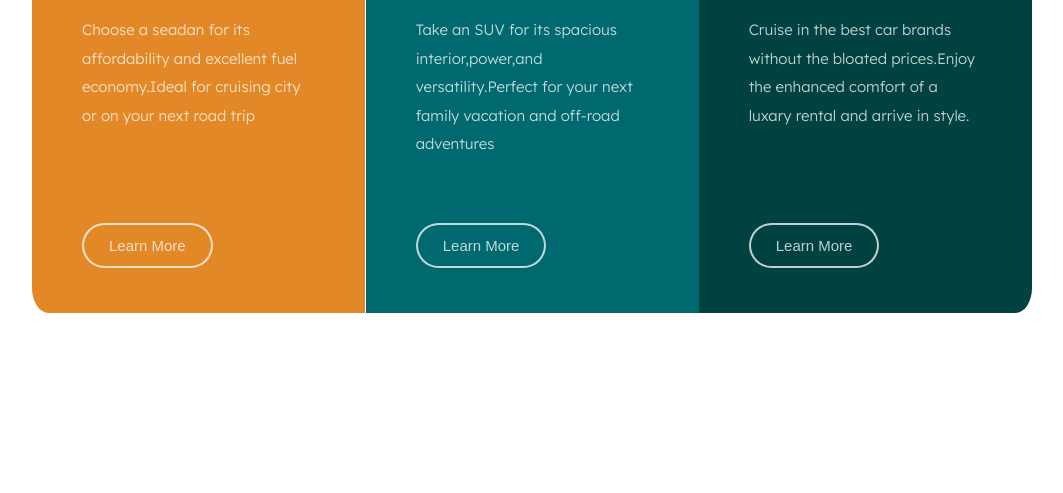
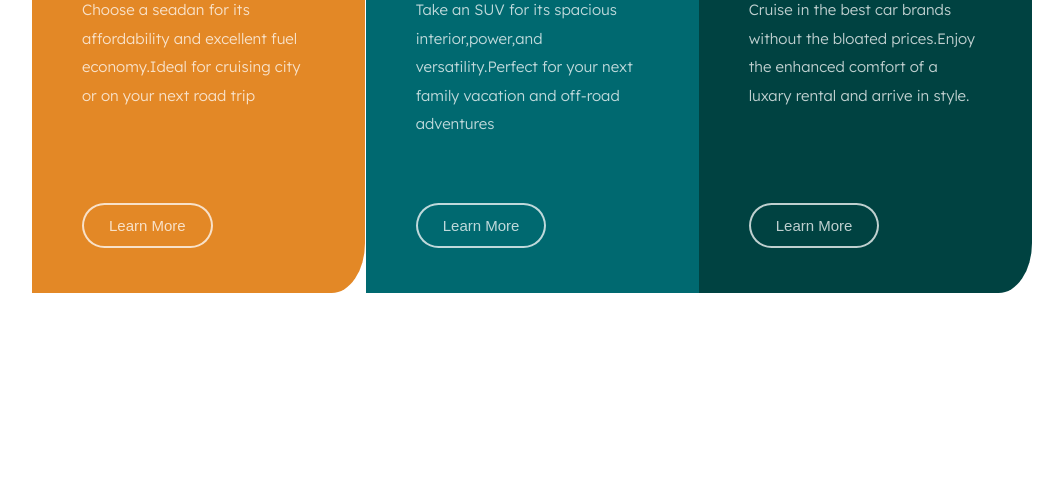
Before and after one commit to Rudrooo/problem1, a plain HTML site: page index.html in a window 1280 px wide. Shown: the part 307-800 px from the top of the page, without its empty margins (108-1171 px from the left). Drawn offline with Linux system fonts and the light colour scheme.

Commit message:
border radius and top pdding of full box

```diff
--- a/css/style.css
+++ b/css/style.css
@@ -8,7 +8,7 @@ body{
     height:100%;
     position: absolute;
     background-color:  hsl(31, 77%, 52%);
-    border-radius:  5%  0 0 5%;
+    border-radius:  0  10% 10% 0;
     text-align:none;
 
 
@@ -26,7 +26,7 @@ body{
     right: 0;
     position: absolute;
     background-color: hsl(179, 100%, 13%);
-    border-radius:0  5% 5% 0;
+    border-radius:0  10% 10% 0;
 }
 .full{
     margin: auto auto auto auto;
@@ -34,7 +34,7 @@ body{
 
     height: 500px;
     width:1000px;
-    top: 120px;
+    top: 100px;
 
 
 }
```
